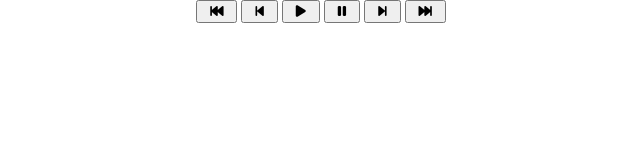
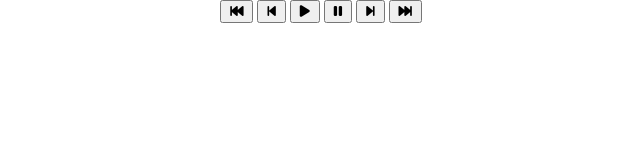
Before and after one commit to ciscou/cubecss, a website built with Parcel: page iframe.html in a window 1280 px wide. Shown: the whole page, without its empty margins (319-959 px from the left). Built offline with nearby package versions, Linux system fonts and the light colour scheme.

Commit message:
smaller buttons

```diff
--- a/css/iframe.css
+++ b/css/iframe.css
@@ -18,5 +18,5 @@ body {
 }
 
 .controls button {
-  padding: .125rem .75rem;
+  padding: .125rem .5rem;
 }
```
